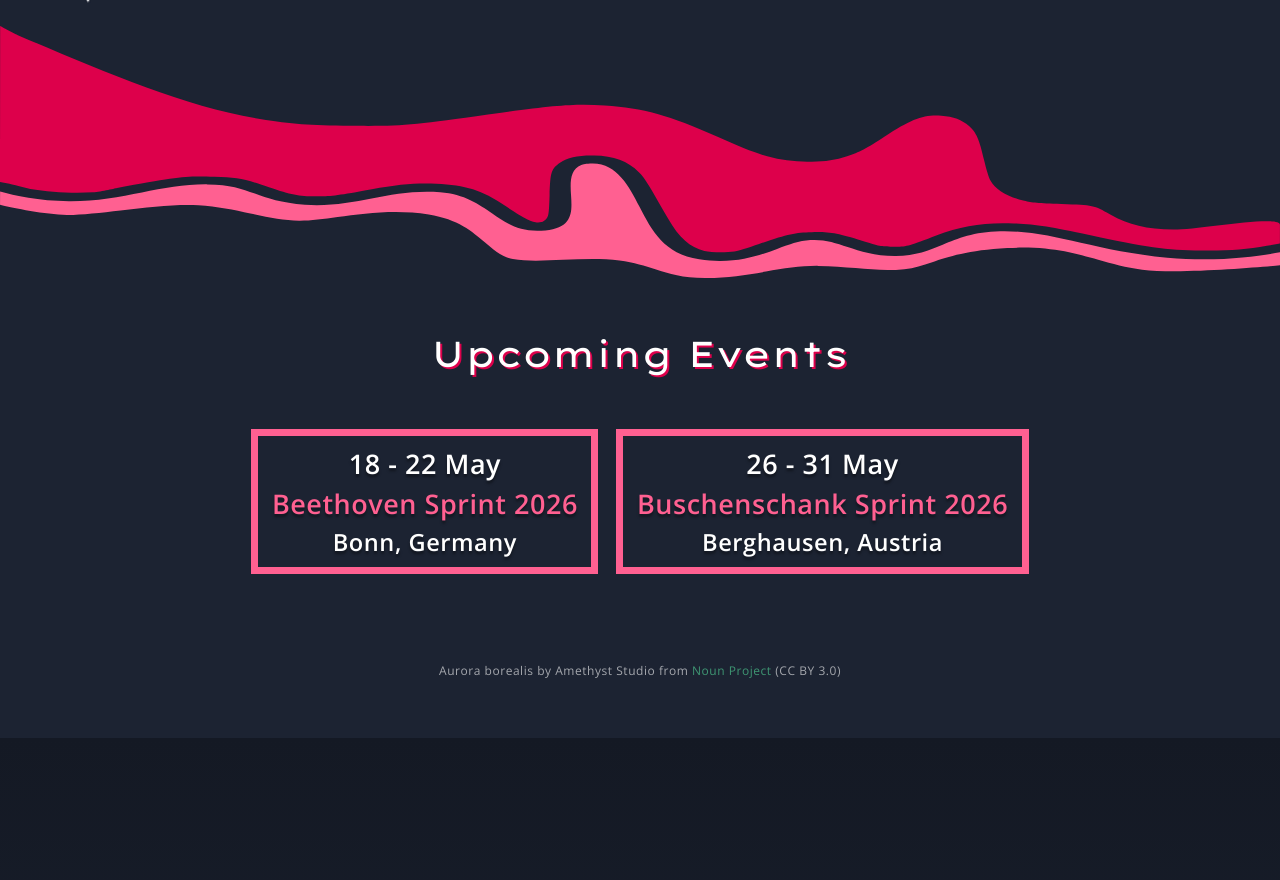
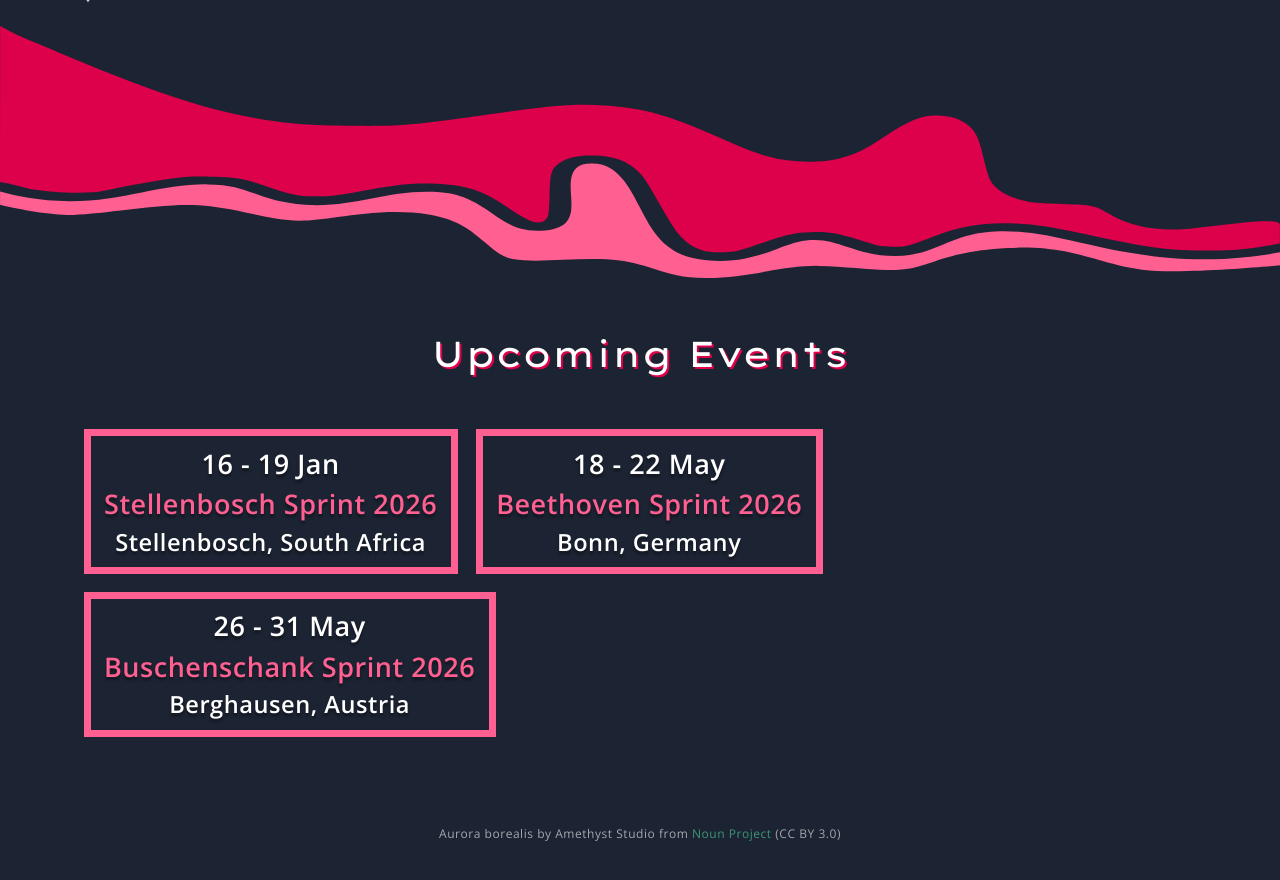
Before and after one commit to eaudeweb/eaudeweb.github.com, a Jekyll site: the page built from plone-bucharest-sprint-2026.html, in a window 1280 px wide and 900 px high, scrolled down 2498 px. Shown: the top 880 px of the window. Built offline with Jekyll 4.4.1, drawn with Linux system fonts in a browser that asks for light colours; before the commit the page ends 3236 px from its top, so only the background shows below that.

Commit message:
fix page

```diff
--- a/_layouts/plone-2026.html
+++ b/_layouts/plone-2026.html
@@ -227,6 +227,17 @@
             <li>
               <a
                 class="btn btn-outline border-7 btn-block d-flex flex-column text-center fs-4 icon icon-yes"
+                href="https://plone.org/news-and-events/events/sprints/stellenbosch-sprint-2026"
+                target="_blank"
+              >
+                <time class="date">16 - 19 Jan</time>
+                <strong class="name">Stellenbosch Sprint 2026</strong>
+                <small>Stellenbosch, South Africa</small></a
+              >
+            </li>
+            <li>
+              <a
+                class="btn btn-outline border-7 btn-block d-flex flex-column text-center fs-4 icon icon-yes"
                 href="https://kitconcept.com/en/plone-beethoven-sprint-bonn-2026"
                 target="_blank"
               >
@@ -238,7 +249,7 @@
             <li>
               <a
                 class="btn btn-outline border-7 btn-block d-flex flex-column text-center fs-4 icon icon-yes"
-                href="https://plone.org/news-and-events/events/sprints/buschenschank-sprint-2026"
+                href="https://plone.org/news-and-events/events/sprints/buschenschanksprint-2026"
                 target="_blank"
               >
                 <time class="date">26 - 31 May</time>
```
